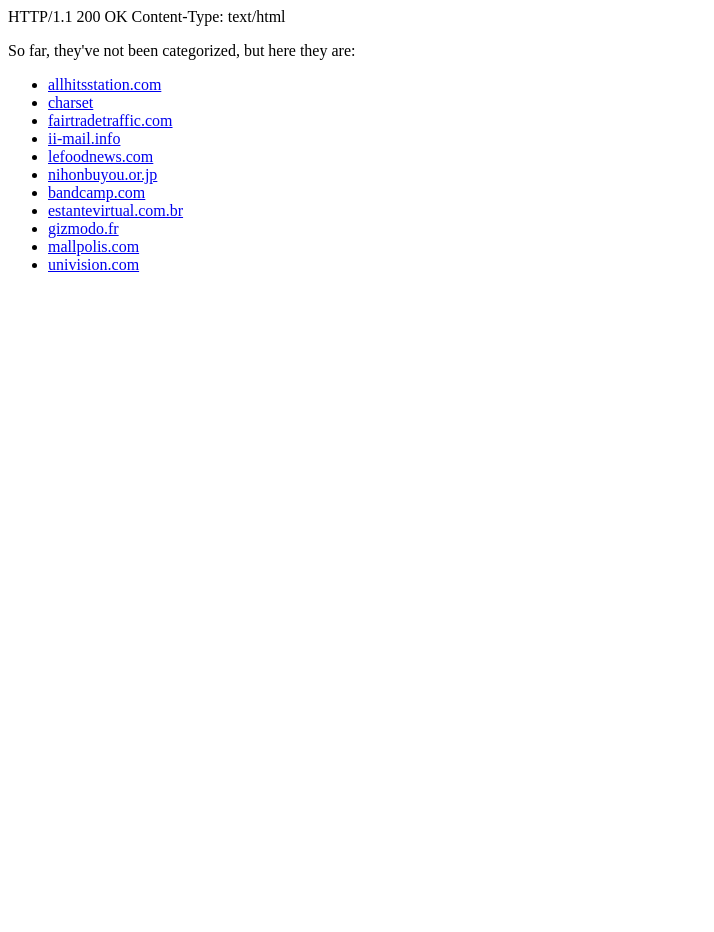
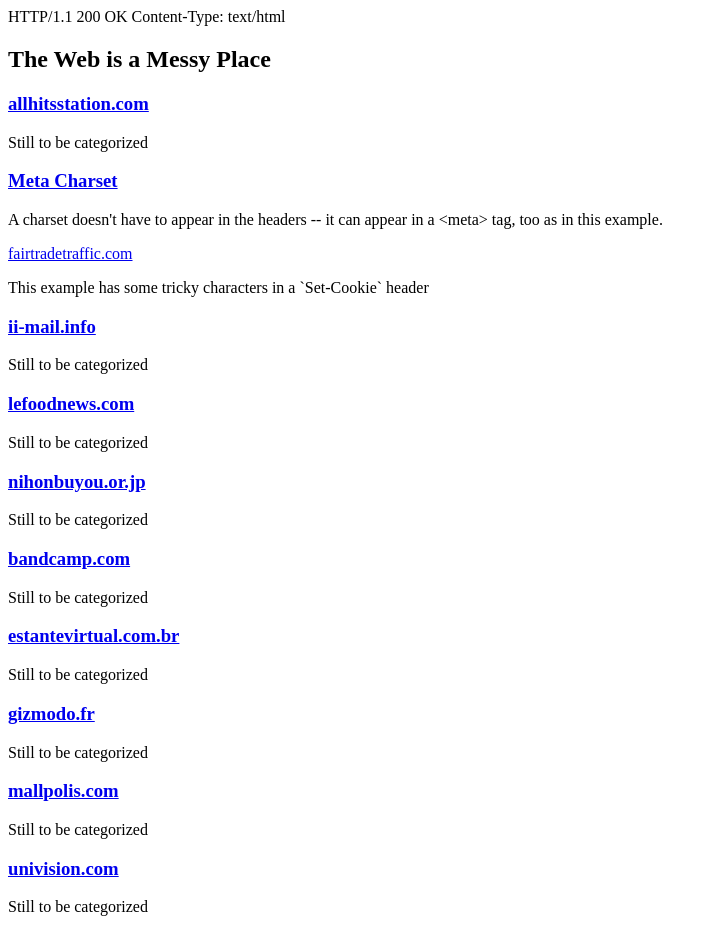
Before and after one commit to seomoz/crawl-curio-cabinet, a plain HTML site: page asis/wild/index.html in a window 1280 px wide. Shown: the whole page, without its empty margins (0-714 px from the left). Before the commit the page ends 800 px from the top, so only its background shows below. Drawn offline with Linux system fonts and the light colour scheme.

Commit message:
Adding some more examples

```diff
--- a/asis/wild/index.html
+++ b/asis/wild/index.html
@@ -6,20 +6,40 @@ Content-Type: text/html
         <title>Wild Examples</title>
     </head>
     <body>
-        <p>So far, they've not been categorized, but here they are:
-            <ul>
-                <li><a href='allhitsstation.com'>allhitsstation.com</a></li>
-                <li><a href='charset'>charset</a></li>
-                <li><a href='fairtradetraffic.com'>fairtradetraffic.com</a></li>
-                <li><a href='ii-mail.info'>ii-mail.info</a></li>
-                <li><a href='lefoodnews.com'>lefoodnews.com</a></li>
-                <li><a href='nihonbuoy.or.jp'>nihonbuyou.or.jp</a></li>
-                <li><a href='bandcamp.com'>bandcamp.com</a></li>
-                <li><a href='estantevirtual.com.br'>estantevirtual.com.br</a></li>
-                <li><a href='gizmodo.fr'>gizmodo.fr</a></li>
-                <li><a href='mallpolis.com'>mallpolis.com</a></li>
-                <li><a href='univision.com'>univision.com</a></li>
-            </ul>
-        </p>
+        <h2>The Web is a Messy Place</h2>
+
+        <h3><a href='allhitsstation.com'>allhitsstation.com</a></h3>
+        <p>Still to be categorized</p>
+
+        <h3><a href='charset'>Meta Charset</a></h3>
+        <p>A charset doesn't have to appear in the headers -- it can appear in
+            a &lt;meta&gt; tag, too as in this example.</p>
+
+        <a href='fairtradetraffic.com'>fairtradetraffic.com</a></h3>
+        <p>This example has some tricky characters in a `Set-Cookie` header</p>
+
+        <h3><a href='ii-mail.info'>ii-mail.info</a></h3>
+        <p>Still to be categorized</p>
+
+        <h3><a href='lefoodnews.com'>lefoodnews.com</a></h3>
+        <p>Still to be categorized</p>
+
+        <h3><a href='nihonbuoy.or.jp'>nihonbuyou.or.jp</a></h3>
+        <p>Still to be categorized</p>
+
+        <h3><a href='bandcamp.com'>bandcamp.com</a></h3>
+        <p>Still to be categorized</p>
+
+        <h3><a href='estantevirtual.com.br'>estantevirtual.com.br</a></h3>
+        <p>Still to be categorized</p>
+
+        <h3><a href='gizmodo.fr'>gizmodo.fr</a></h3>
+        <p>Still to be categorized</p>
+
+        <h3><a href='mallpolis.com'>mallpolis.com</a></h3>
+        <p>Still to be categorized</p>
+
+        <h3><a href='univision.com'>univision.com</a></h3>
+        <p>Still to be categorized</p>
     </body>
 </html>
```
Also changed, not shown: asis/index.html (+3 -0 lines), asis/links/index.html (added, +32 -0 lines), asis/redirects/index.html (+19 -0 lines), asis/robots/index.html (added, +23 -0 lines), 12 other files.
